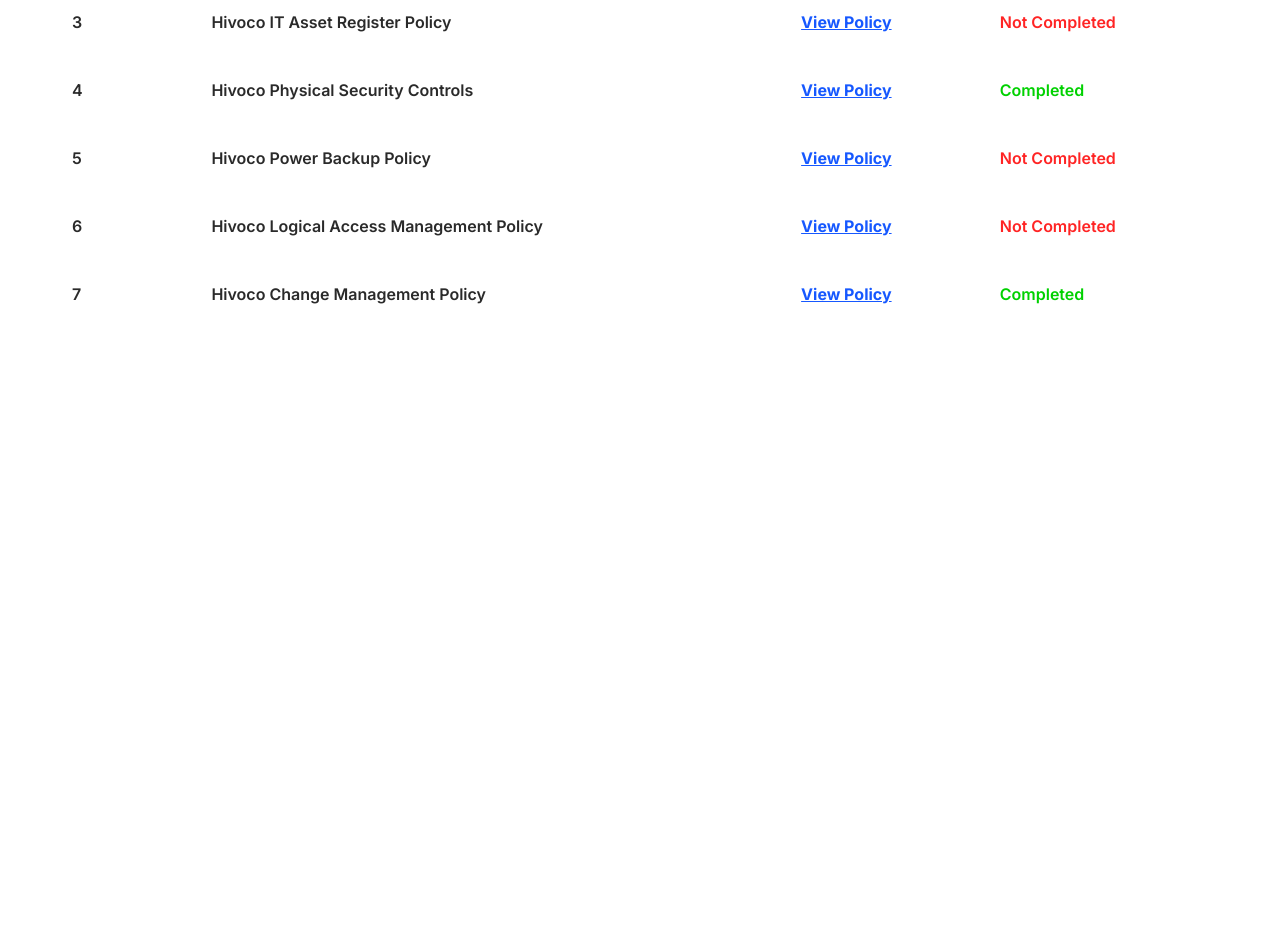
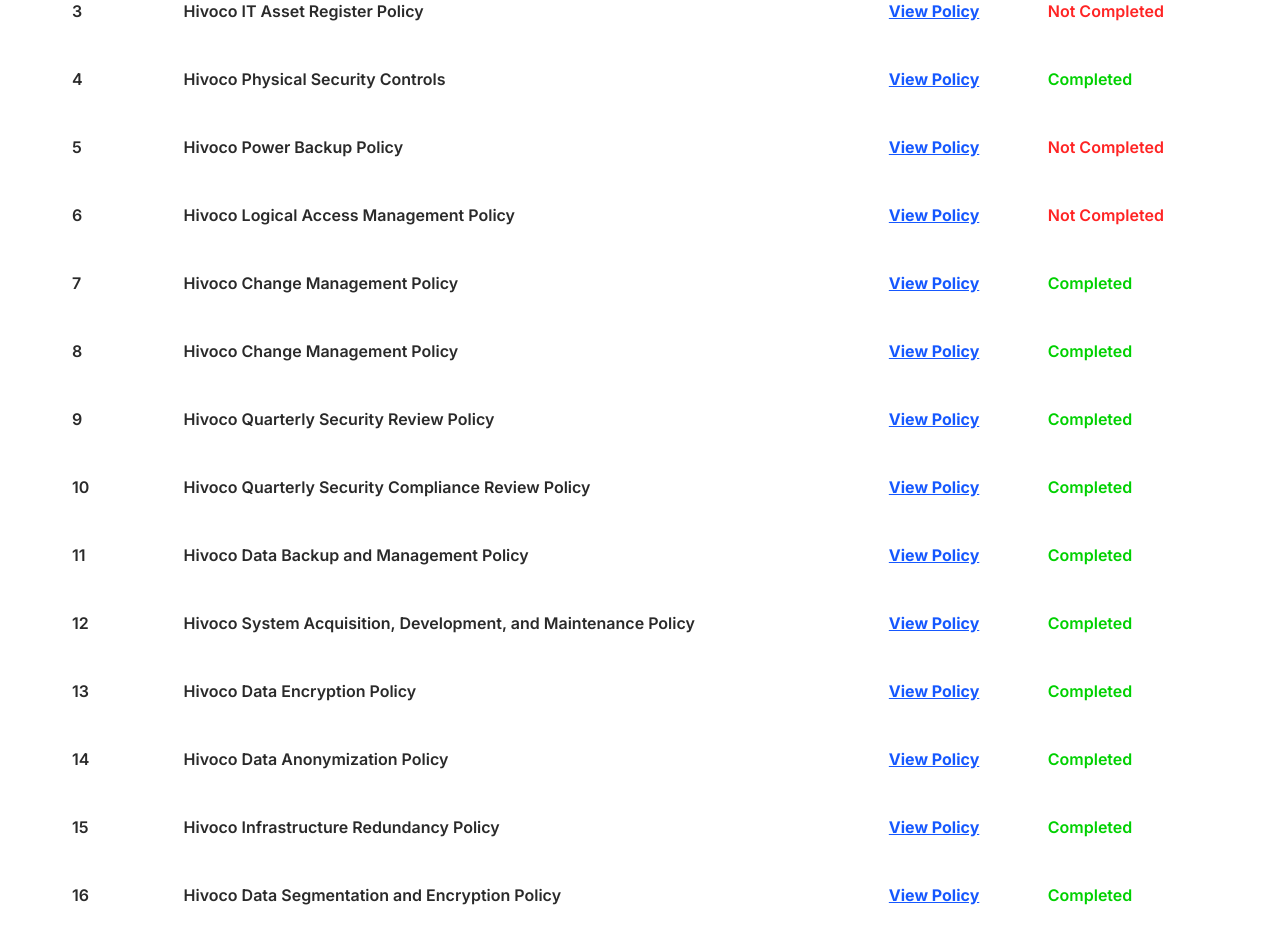
Before and after one commit to ranjanhivoco/policy-portel, a Next.js app: page /company-policy in a window 1280 px wide. Shown: the part 560-1504 px from the top of the page. Before the commit the page ends 888 px from the top, so only its background shows below. Built offline with nearby package versions, Linux system fonts and the light colour scheme.

Commit message:
deployed with apis added

```diff
--- a/src/Components/CompanyPolicyTable.jsx
+++ b/src/Components/CompanyPolicyTable.jsx
@@ -1,3 +1,4 @@
+import Link from "next/link";
 import React from "react";
 const policies = [
   {
@@ -39,6 +40,66 @@ const policies = [
   {
     id: 7,
     policyName: "Hivoco Change Management Policy",
+    actions: "View Policy",
+    status: "Completed",
+  },
+
+  {
+    id: 8,
+    policyName: "Hivoco Change Management Policy",
+    actions: "View Policy",
+    status: "Completed",
+  },
+
+  {
+    id: 9,
+    policyName: "  Hivoco Quarterly Security Review Policy",
+    actions: "View Policy",
+    status: "Completed",
+  },
+
+  {
+    id: 10,
+    policyName: "Hivoco Quarterly Security Compliance Review Policy",
+    actions: "View Policy",
+    status: "Completed",
+  },
+
+  {
+    id: 11,
+    policyName: "Hivoco Data Backup and Management Policy",
+    actions: "View Policy",
+    status: "Completed",
+  },
+
+  {
+    id: 12,
+    policyName:
+      "Hivoco System Acquisition, Development, and Maintenance Policy",
+    actions: "View Policy",
+    status: "Completed",
+  },
+  {
+    id: 13,
+    policyName: "Hivoco Data Encryption Policy",
+    actions: "View Policy",
+    status: "Completed",
+  },
+  {
+    id: 14,
+    policyName: "Hivoco Data Anonymization Policy",
+    actions: "View Policy",
+    status: "Completed",
+  },
+  {
+    id: 15,
+    policyName: "Hivoco Infrastructure Redundancy Policy",
+    actions: "View Policy",
+    status: "Completed",
+  },
+  {
+    id: 16,
+    policyName: "Hivoco Data Segmentation and Encryption Policy",
     actions: "View Policy",
     status: "Completed",
   },
@@ -122,12 +183,14 @@ const CompanyPolicyTable = () => {
               }}
               className="px-4 py-6 font-bold text-left"
             >
+              <Link href={ policy.id===1 ? "/security-policy" :"#"}>
                 <button
                   className=""
                   style={{ color: "#1658FF", textDecorationLine: "underline" }}
                 >
                   {policy.actions}
                 </button>
+              </Link>
             </td>
 
             <td
@@ -139,7 +202,6 @@ const CompanyPolicyTable = () => {
                     ? "#00D100"
                     : "#FF2424",
               }}
-
               className={`px-4 py-6 text-left`}
             >
               {policy.status}
--- a/src/Components/Header.jsx
+++ b/src/Components/Header.jsx
@@ -1,7 +1,18 @@
+import { UserDataContext } from "@/Context/UserDataContext";
 import { ChevronDown, CircleUser } from "lucide-react";
 import Image from "next/image";
+import { useContext } from "react";
 
 const Header = () => {
+  const { data } = useContext(UserDataContext);
+
+const userData = JSON.parse( localStorage.getItem("userData"));
+
+
+console.log(userData);
+
+
+
   return (
     <div
       className="py-9 px-14 flex justify-between items-center
@@ -29,8 +40,6 @@ const Header = () => {
           priority
         />
 
-
-
         <div className="flex">
           <div>
             <h3
@@ -40,18 +49,18 @@ const Header = () => {
             text-black
             "
             >
-              Ananya Garg
+              {data.name}
             </h3>
 
             <span
-            style={{color:"#656565"}}
+              style={{ color: "#656565" }}
               className="
           text-[#656565]
             text-sm
             font-normal
             "
             >
-              ananya.garg@hivoco.com
+              {data.email}
             </span>
           </div>
           <ChevronDown size={16} />
--- /dev/null
+++ b/src/Context/UserDataContext.js
@@ -0,0 +1,15 @@
+import { createContext, useState } from "react";
+
+export const UserDataContext = createContext();
+
+const UserDataContextProvider = ({ children }) => {
+  const [data, setData] = useState("")
+
+  return (
+    <UserDataContext.Provider value={{ data, setData }}>
+      {children}
+    </UserDataContext.Provider>
+  )
+};
+
+export default UserDataContextProvider;
--- a/src/pages/_app.js
+++ b/src/pages/_app.js
@@ -1,5 +1,10 @@
+import UserDataContextProvider from "@/Context/UserDataContext";
 import "@/styles/globals.css";
 
 export default function App({ Component, pageProps }) {
-  return <Component {...pageProps} />;
+  return (
+    <UserDataContextProvider>
+      <Component {...pageProps} />
+    </UserDataContextProvider>
+  );
 }
--- a/src/pages/company-policy.js
+++ b/src/pages/company-policy.js
@@ -1,12 +1,20 @@
 import CompanyPolicyTable from '@/Components/CompanyPolicyTable';
-import Header from '@/Components/Header';
+import { UserDataContext } from '@/Context/UserDataContext';
 import { Search } from 'lucide-react'
-import React from 'react'
+import dynamic from 'next/dynamic';
+const Header = dynamic(() => import('../Components/Header'), { ssr: false });
+
+import React, { useContext } from 'react'
 
 const CompanyPolicy = () => {
+
+    const {data}=useContext(UserDataContext)
+    console.log(data);
+
+
   return (
-    <div>
-      <Header />
+    <div className='pb-4'>
+      <Header  />
 
       <section className="flex flex-col gap-y-7 pb-7 px-14">
         <div className="flex justify-between items-center   pt-14 pb-10">
@@ -33,7 +41,6 @@ const CompanyPolicy = () => {
           [&:-webkit-autofill:active]:bg-transparent
           [&:-webkit-autofill]:[transition-delay:9999s]
           [&:-webkit-autofill]:[-webkit-text-fill-color:inherit]
-
           "
               type="text"
               id="name"
@@ -52,7 +59,6 @@ const CompanyPolicy = () => {
       <div className="mx-14 rounded-t-xl overflow-hidden">
         <CompanyPolicyTable />
       </div>
-
     </div>
   );
 }
--- a/src/pages/index.js
+++ b/src/pages/index.js
@@ -1,24 +1,81 @@
 import Image from "next/image";
-import { useState } from "react";
+import { useContext, useState } from "react";
 import handler from "./api/hello";
 import { useRouter } from "next/router";
+import { userAgent } from "next/server";
+import { UserDataContext } from "@/Context/UserDataContext";
+import { stringify } from "postcss";
 
 const Home = () => {
   const [email, setEmail] = useState("");
   const [password, setPassword] = useState("");
 
-  const route =useRouter()
+  const [role,SetRole]=useState('')
 
-  const handleClick=()=>{
-    if( password==="12345"){
-      route.push('company-policy')
-    }
-    else {
-      console.log('enter password');
+  const [name,SetName]=useState('')
+
+  const {data, setData}=useContext(UserDataContext)
+
+
+  const route = useRouter()
+
+  const handleLogin =async()=>{
+    // const url= "https://api.hivoco.com/auth/login"
+    const url= "https://api.hivoco.com/auth/login-employee"
+
+    try {
+      const response = await fetch(url, {
+        method: "POST",
+        headers: {
+          "Content-Type": "application/json",
+        },
+        body: JSON.stringify({
+          email: email,
+          password: password,
+        }),
+      });
+
+      if (!response.ok) {
+        // 200-300 range
+        throw new Error(`Error : ${response.status}`); // 400-500 erros range
+      }
+
+      const result = await response.json();
+      console.log(result);
+
+
+      localStorage.setItem("accessToken", result.accessToken);
+      localStorage.setItem("refreshToken", result.refreshToken);
+      localStorage.setItem(
+        "userData",
+        JSON.stringify({
+          name: result?.user?.name,
+          role: result?.user?.role,
+          email: email,
+          employeeId: result.user._id,
+          password: result.user.password,
+        })
+      );
+
+      setData({
+        name: result?.user?.name,
+        role: result?.user?.role,
+        email: email,
+        employeeId:result.user._id,
+        password:result.user.password
+      });
+
+
+
+      // SetRole(result?.user?.role);
+      // SetName(result?.user?.name)
+
+      route.push("company-policy")
+    } catch (error) {
+      console.log("Error :", error);
     }
   }
 
-  // {{live}}/auth/login-employee
 
   return (
     <div className="px-14 py-9 min-h-screen w-full flex justify-center items-center">
@@ -68,7 +125,7 @@ const Home = () => {
           />
 
           <button
-          onClick={handleClick}
+          onClick={handleLogin}
             type="button"
             className="
           uppercase
--- a/src/pages/security-policy.js
+++ b/src/pages/security-policy.js
@@ -1,12 +1,48 @@
-import Header from '@/Components/Header';
-import DIV from '@/Elements/DIV';
-import H2 from '@/Elements/H2';
-import LI from '@/Elements/LI';
-import SPAN from '@/Elements/SPAN';
-import React, { useState } from 'react'
+import { UserDataContext } from "@/Context/UserDataContext";
+import DIV from "@/Elements/DIV";
+import H2 from "@/Elements/H2";
+import LI from "@/Elements/LI";
+import SPAN from "@/Elements/SPAN";
+import dynamic from "next/dynamic";
+import { useRouter } from "next/router";
+const Header = dynamic(() => import('../Components/Header'), { ssr: false });
 
-const SecurityPolicy = () => {
-    const [isChecked, setIsChecked] = useState(false);
+import React, { useContext, useState } from "react";
+
+const SecurityPolicy = ({policyName="Hivoco Information Security Policy"}) => {
+  const [isChecked, setIsChecked] = useState(false);
+  const { data } = useContext(UserDataContext);
+  const route=useRouter()
+
+
+  const updatePolicy = async () => {
+    console.log(data.employeeId);
+
+    const url = `https://api.hivoco.com/policy/update-policy/${data.employeeId}`;
+    try {
+      const response = await fetch(url, {
+        method: "PUT",
+        headers: {
+          "Content-Type": "application/json",
+        },
+        body: JSON.stringify({
+          policyName: "hii",
+          checked: true,
+        }),
+      });
+
+      if (!response.ok) {
+        throw new Error(`HTTP error! status: ${response.status}`);
+      }
+
+      const result = await response.json();
+      alert("Policy accepted successfully")
+      route.push("/company-policy");
+      console.log(result);
+    } catch (error) {
+      console.log("error", error);
+    }
+  };
 
   return (
     <div>
@@ -253,8 +289,12 @@ const SecurityPolicy = () => {
         <DIV>
           <div className="flex flex-col ">
             <SPAN className={"!font-semibold"}>Approval:</SPAN>
-            <SPAN className={"!font-semibold"}>Approved by: Krishna Murari Yadav</SPAN>
-            <SPAN className={"!font-semibold"}>Title: Chief Security Officer </SPAN>
+            <SPAN className={"!font-semibold"}>
+              Approved by: Krishna Murari Yadav
+            </SPAN>
+            <SPAN className={"!font-semibold"}>
+              Title: Chief Security Officer{" "}
+            </SPAN>
           </div>
 
           <div className="flex flex-col items-start gap-12">
@@ -275,18 +315,22 @@ const SecurityPolicy = () => {
             </div>
 
             <button
-              className=" py-3 px-9 rounded-lg text-white"
+              onClick={updatePolicy}
+              disabled={!isChecked}
+              className={`py-3 px-9 rounded-lg text-white ${
+                !isChecked ? "opacity-60 hover:cursor-not-allowed" : ""
+              }`}
               style={{
                 background: "linear-gradient(90deg, #A679FF 0%, #FF6A92 100%)",
               }}
             >
-              <SPAN className={"!font-semibold"} >SUBMIT</SPAN>
+              <SPAN className={"!font-semibold"}>SUBMIT</SPAN>
             </button>
           </div>
         </DIV>
       </div>
     </div>
   );
-}
+};
 
-export default SecurityPolicy
+export default SecurityPolicy;
```
Lines whose indentation alone changed are shown as unchanged.
